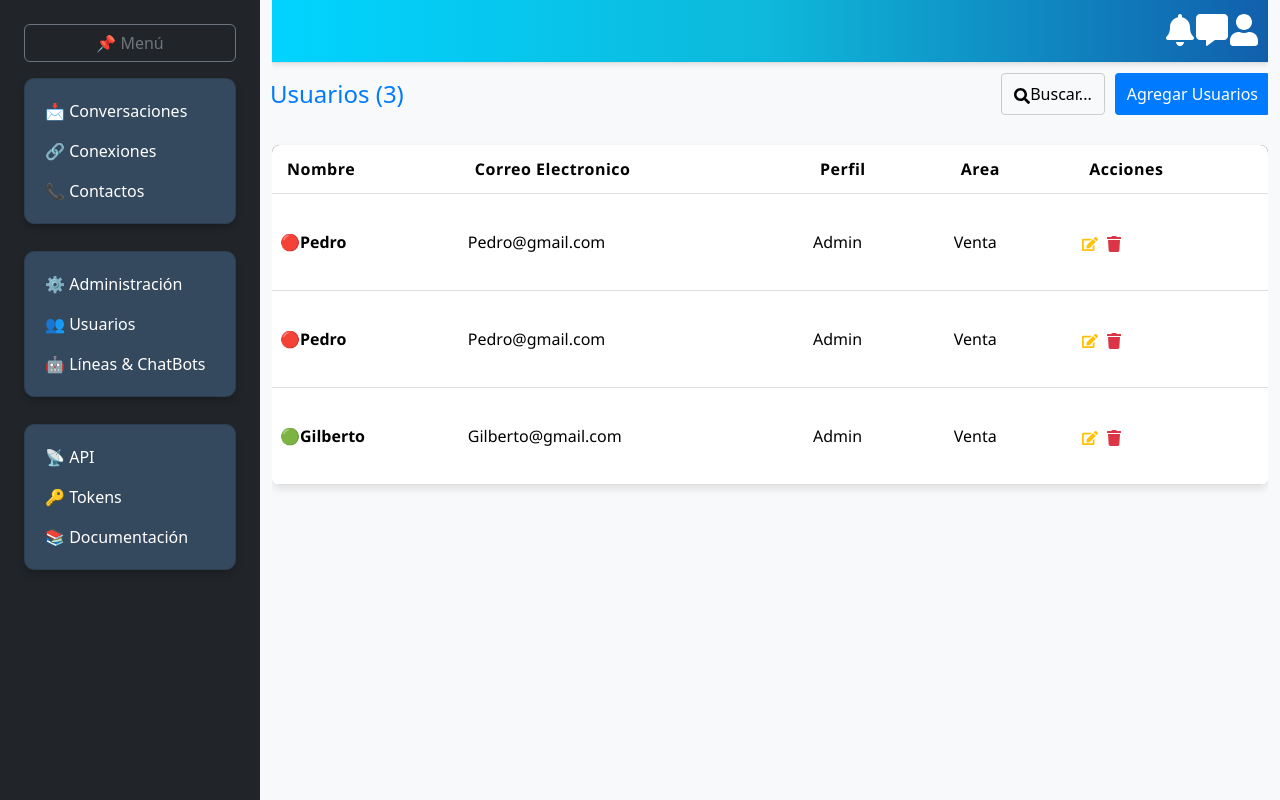
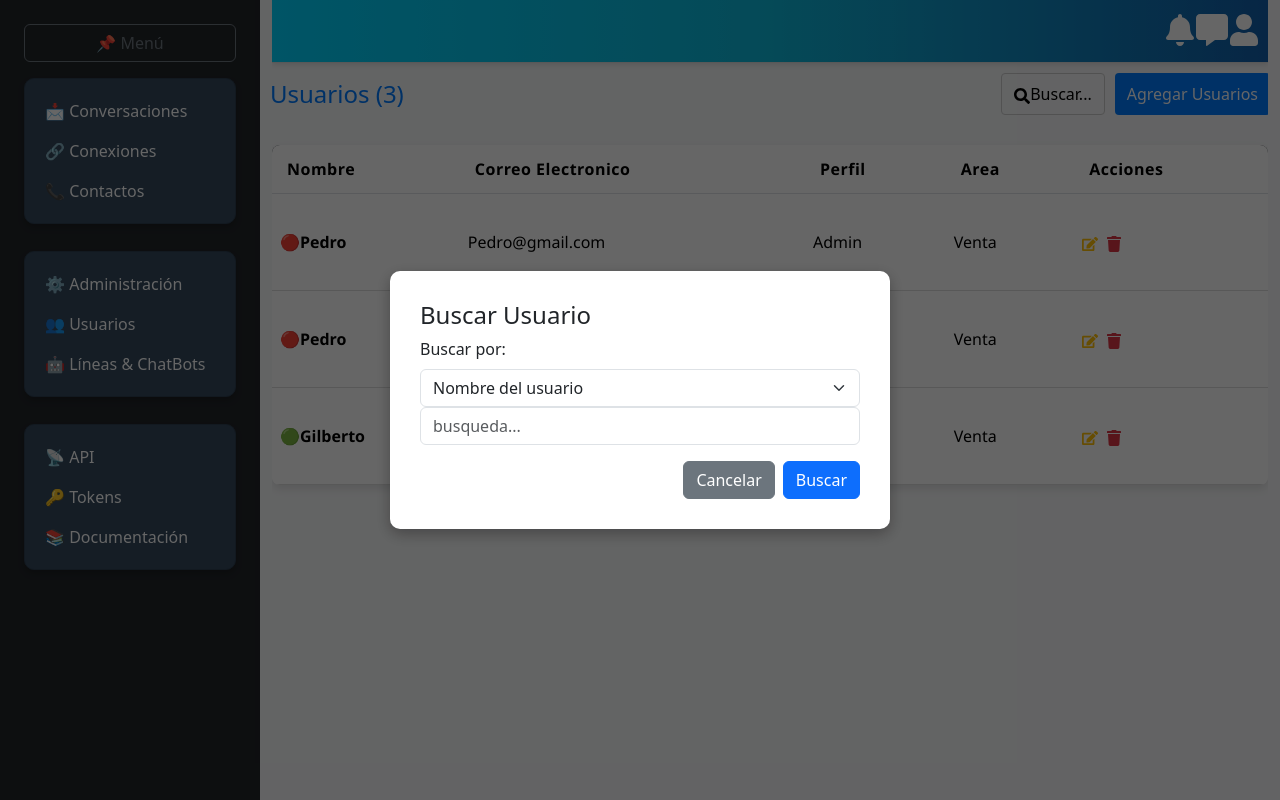
Before and after one commit to Higor-React/Whaticket-Front, a React (Create React App) app: page /usuarios in a window 1280 px wide. Both pictures are taken after a click on the button "Buscar...". Built offline with nearby package versions, Linux system fonts and the light colour scheme.

Commit message:
Añadiendo vistas
Se añadieron las vistas de las funciones agregar usuario, editar, eliminar y buscar usuario

```diff
--- a/src/Usuarios.css
+++ b/src/Usuarios.css
@@ -277,3 +277,63 @@ td svg:hover {
     text-align: left;
   }
 }
+
+
+
+
+/* AGREGAR USUARIO */
+.custom-modal {
+  position: fixed;
+  top: 0;
+  left: 0;
+  width: 100%;
+  height: 100%;
+  background: rgba(0, 0, 0, 0.6);
+  display: flex;
+  justify-content: center;
+  align-items: center;
+  z-index: 999;
+}
+
+.modal-content {
+  background: #fff;
+  padding: 30px;
+  border-radius: 10px;
+  width: 500px;
+  max-width: 90%;
+  box-shadow: 0 5px 15px rgba(0,0,0,0.3);
+}
+
+/* ELIMINAR USUARIO */
+
+.btn0 {
+  padding: 10px 20px;
+  background-color: #cccccc ;
+  color: white;
+  border: none;
+  border-radius: 5px;
+  cursor: pointer;
+}
+
+.btn0:hover {
+  background-color: #a3a3a3 ;
+}
+.btn0:active {
+  transform: scale(0.9); /* Reduce ligeramente el tamaño del botón cuando se hace clic */
+}
+
+.btn1 {
+  padding: 10px 20px;
+  background-color: #e41616;
+  color: white;
+  border: none;
+  border-radius: 5px;
+  cursor: pointer;
+}
+
+.btn1:hover {
+  background-color: #b61111 ;
+}
+.btn1:active {
+  transform: scale(0.9); /* Reduce ligeramente el tamaño del botón cuando se hace clic */
+}
--- a/src/Usuarios.js
+++ b/src/Usuarios.js
@@ -1,10 +1,14 @@
-import React from "react";
+import React, { useState } from "react";
 import "bootstrap/dist/css/bootstrap.min.css";
-import { FaWhatsapp, FaPencilAlt, FaTrashAlt, FaSearch, FaBell, FaCommentAlt, FaUser, FaEdit, FaTrash} from 'react-icons/fa';
-
+import {FaSearch, FaBell, FaCommentAlt, FaUser, FaEdit, FaTrash } from 'react-icons/fa';
 import "./Usuarios.css";
 
 const Usuarios = () => {
+  const [Agregar, AgregarUsuario] = useState(false);
+  const [Buscar, BuscarUsuario] = useState(false);
+  const [Eliminar, EliminarUsuario] = useState(false);
+  const [Editar, EditarUsuario] = useState(false);
+
   return (
     <div className="conversacion-container d-flex vh-100">
       <aside className="sidebar p-4 bg-dark text-white">
@@ -14,6 +18,7 @@ const Usuarios = () => {
         >
           📌 Menú
         </button>
+
         <div className="menu-groups">
           <div className="menu-group">
             <ul className="list-unstyled">
@@ -37,6 +42,7 @@ const Usuarios = () => {
               </li>
             </ul>
           </div>
+
           <div className="menu-group">
             <ul className="list-unstyled">
               <li className="menu-item">⚙️ Administración</li>
@@ -44,6 +50,7 @@ const Usuarios = () => {
               <li className="menu-item">🤖 Líneas & ChatBots</li>
             </ul>
           </div>
+
           <div className="menu-group">
             <ul className="list-unstyled">
               <li className="menu-item">📡 API</li>
@@ -53,6 +60,7 @@ const Usuarios = () => {
           </div>
         </div>
       </aside>
+
       <main className="main-content flex-grow-1 d-flex flex-column bg-light">
         <div class="container-xl">
           <div class="table-responsive">
@@ -61,18 +69,28 @@ const Usuarios = () => {
                 <div class="row">
                   <div>
                     <div class="header">
-                            <h2><FaBell style={{ color: 'white' }}/><FaCommentAlt style={{ color: 'white' }}/><FaUser style={{ color: 'white' }}/></h2>
+                      <h2>
+                        <FaBell style={{ color: 'white' }}/>
+                        <FaCommentAlt style={{ color: 'white' }}/>
+                        <FaUser style={{ color: 'white' }}/>
+                      </h2>
                     </div>
                   </div>
+
                   <div class="header-container">
                     <h6 class="contacto">Usuarios (3)</h6>
                     <div class="button-group">
-                          <button class="buscar"><i class="fas fa-search"></i> <FaSearch/>Buscar...</button>
-                          <button class="buscar2">Agregar Usuarios</button>
+                      <button class="buscar" onClick={() => BuscarUsuario(true)}>
+                        <i class="fas fa-search"></i> <FaSearch/>Buscar...
+                      </button>
+                      <button className="buscar2" onClick={() => AgregarUsuario(true)}>
+                        Agregar Usuarios
+                      </button>
                     </div>
                   </div>
                 </div>
               </div>
+
               <table class="table">
                 <thead class="thead-dark">
                   <tr>
@@ -89,33 +107,189 @@ const Usuarios = () => {
                     <td>Pedro@gmail.com</td>
                     <td>Admin</td>
                     <td>Venta</td>
-      <td><FaEdit className="text-warning me-2" style={{ cursor: "pointer" }} />
-      <FaTrash className="text-danger" style={{ cursor: "pointer" }} /></td>
+                    <td>
+                      <FaEdit className="text-warning me-2" style={{ cursor: "pointer" }} onClick={() => EditarUsuario(true)} />
+                      <FaTrash className="text-danger" style={{ cursor: "pointer" }} onClick={() => EliminarUsuario(true)} />
+                    </td>
                   </tr>
                   <tr>
                     <th>🔴Pedro</th>
                     <td>Pedro@gmail.com</td>
                     <td>Admin</td>
                     <td>Venta</td>
-      <td><FaEdit className="text-warning me-2" style={{ cursor: "pointer" }} />
-      <FaTrash className="text-danger" style={{ cursor: "pointer" }} /></td>
+                    <td>
+                      <FaEdit className="text-warning me-2" style={{ cursor: "pointer" }} onClick={() => EditarUsuario(true)} />
+                      <FaTrash className="text-danger" style={{ cursor: "pointer" }} onClick={() => EliminarUsuario(true)} />
+                    </td>
                   </tr>
                   <tr>
                     <th>🟢Gilberto</th>
                     <td>Gilberto@gmail.com</td>
                     <td>Admin</td>
                     <td>Venta</td>
-      <td><FaEdit className="text-warning me-2" style={{ cursor: "pointer" }} />
-      <FaTrash className="text-danger" style={{ cursor: "pointer" }} /></td>
+                    <td>
+                      <FaEdit className="text-warning me-2" style={{ cursor: "pointer" }} onClick={() => EditarUsuario(true)} />
+                      <FaTrash className="text-danger" style={{ cursor: "pointer" }} onClick={() => EliminarUsuario(true)} />
+                    </td>
                   </tr>
                 </tbody>
               </table>
             </div>
           </div>
         </div>
+
+        {/* AGREGAR USUARIOS */}
+        {Agregar && (
+          <div className="custom-modal">
+            <div className="modal-content">
+              <h4>Agregar Usuario</h4>
+              <form>
+                <div className="mb-3">
+                  <label className="form-label">Nombre</label>
+                  <input type="text" className="form-control" placeholder="Nombre" />
+                </div>
+                <div className="mb-3">
+                  <label className="form-label">Correo Electronico</label>
+                  <input type="email" className="form-control" placeholder="123@gmail.com" />
+                </div>
+                <div className="mb-3">
+                  <label className="form-label">Numero de Whatsapp</label>
+                  <input type="text" className="form-control" placeholder="+51 987655123" />
+                </div>
+                <div className="mb-3">
+                  <label className="form-label">Rol</label>
+                  <select className="form-select">
+                    <option>Admin</option>
+                    <option>Usuario</option>
+                  </select>
+                </div>
+                <div className="mb-3">
+                  <label className="form-label">Area</label>
+                  <input type="text" className="form-control" placeholder="Ventas" />
+                </div>
+                <div className="d-flex justify-content-end">
+                  <button
+                    type="button"
+                    className="btn btn-secondary me-2"
+                    onClick={() => AgregarUsuario(false)}
+                  >
+                    Cancelar
+                  </button>
+                  <button type="submit" className="btn btn-primary">
+                    Guardar
+                  </button>
+                </div>
+              </form>
+            </div>
+          </div>
+        )}
+
+        {/* BUSCAR USUARIOS */}
+        {Buscar && (
+          <div className="custom-modal">
+            <div className="modal-content">
+              <h4>Buscar Usuario</h4>
+              <form>
+                <div className="mb-3">
+                  <label className="form-label">Buscar por:</label>
+                  <select className="form-select">
+                    <option>Nombre del usuario</option>
+                    <option>Correo Electronico</option>
+                    <option>Numero</option>
+                  </select>
+                  <input type="text" className="form-control" placeholder="busqueda..." />
+                </div>
+                <div className="d-flex justify-content-end">
+                  <button
+                    type="button"
+                    className="btn btn-secondary me-2"
+                    onClick={() => BuscarUsuario(false)}
+                  >
+                    Cancelar
+                  </button>
+                  <button type="submit" className="btn btn-primary">
+                    Buscar
+                  </button>
+                </div>
+              </form>
+            </div>
+          </div>
+        )}
+
+        {/* ELIMINAR USUARIOS */}
+        {Eliminar && (
+          <div className="custom-modal">
+            <div className="modal-content">
+              <h4>¿Estas seguro que quieres eliminar al usuario?</h4>
+              <form>
+                <div className="mb-3">
+                  <label className="form-label">Esta accion no se podra revertir</label>
+                </div>
+                <div className="d-flex justify-content-end">
+                  <button
+                    type="button"
+                    className="btn0"
+                    onClick={() => EliminarUsuario(false)}
+                  >
+                    Cancelar
+                  </button>
+                  <button type="btn1" className="btn1">
+                    Aceptar
+                  </button>
+                </div>
+              </form>
+            </div>
+          </div>
+        )}
+
+        {/* EDITAR USUARIOS */}
+        {Editar && (
+          <div className="custom-modal">
+          <div className="modal-content">
+            <h4>Editar Usuario</h4>
+            <form>
+              <div className="mb-3">
+                <label className="form-label">Nombre</label>
+                <input type="text" className="form-control" placeholder="Nombre" />
+              </div>
+              <div className="mb-3">
+                <label className="form-label">Correo Electronico</label>
+                <input type="email" className="form-control" placeholder="123@gmail.com" />
+              </div>
+              <div className="mb-3">
+                <label className="form-label">Numero de Whatsapp</label>
+                <input type="text" className="form-control" placeholder="+51 987655123" />
+              </div>
+              <div className="mb-3">
+                <label className="form-label">Rol</label>
+                <select className="form-select">
+                  <option>Admin</option>
+                  <option>Usuario</option>
+                </select>
+              </div>
+              <div className="mb-3">
+                <label className="form-label">Area</label>
+                <input type="text" className="form-control" placeholder="Ventas" />
+              </div>
+              <div className="d-flex justify-content-end">
+                <button
+                  type="button"
+                  className="btn btn-secondary me-2"
+                  onClick={() => EditarUsuario(false)}
+                >
+                  Cancelar
+                </button>
+                <button type="submit" className="btn btn-primary">
+                  Guardar
+                </button>
+              </div>
+            </form>
+          </div>
+        </div>
+        )}
       </main>
     </div>
   );
 };
 
-export default Usuarios
+export default Usuarios;
```
Lines whose indentation alone changed are shown as unchanged.
